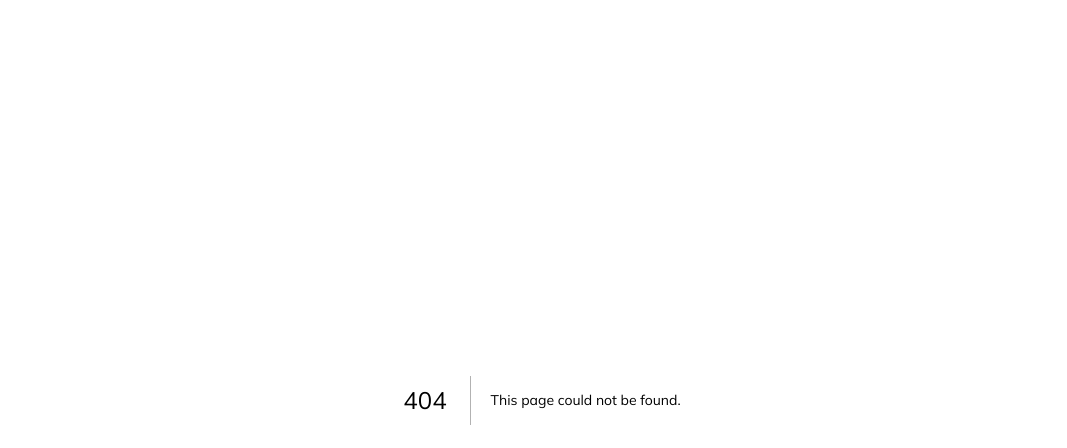
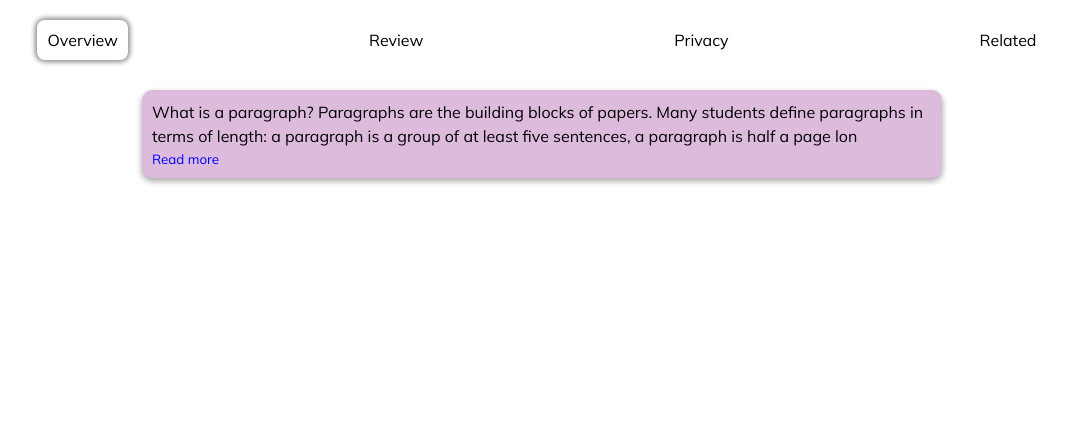
Before and after one commit to shivlahejat/design-practice, a Next.js app: page /tabChange in a window 1280 px wide. Before the commit this address had no page. Shown: the top 448 px of the page, without its empty margins (98-1165 px from the left). Built offline with nearby package versions, Linux system fonts and the light colour scheme; a web font is replaced by a local one.

Commit message:
fix: some push

```diff
--- a/package.json
+++ b/package.json
@@ -9,6 +9,7 @@
     "lint": "next lint"
   },
   "dependencies": {
+    "animate.css": "^4.1.1",
     "babel-plugin-styled-components": "^2.1.4",
     "next": "13.4.13",
     "react": "18.2.0",
--- a/src/imports/NavBar.js
+++ b/src/imports/NavBar.js
@@ -29,7 +29,7 @@ const NavBar = () => {
               <Link href="/readMore">Apps</Link>
             </NavLink>
             <NavLink active={router.pathname === "/testingDesign"}>
-              <Link href="/testingDesign">Testimonials</Link>
+              <Link href="/tabChange">tabChange</Link>
             </NavLink>
             <NavLink>
               <Link href="https://shivlahejat.netlify.app/" target="_blank">
@@ -52,7 +52,7 @@ const NavBar = () => {
                 <Link href="/readMore">Apps</Link>
               </NavLink>
               <NavLink active={router.pathname === "/testingDesign"}>
-                <Link href="/testingDesign">Testimonials</Link>
+                <Link href="/tabChange">tabChange</Link>
               </NavLink>
               <NavLink>
                 <Link href="https://shivlahejat.netlify.app/" target="_blank">
--- /dev/null
+++ b/src/pages/accordianPage.js
@@ -0,0 +1,75 @@
+import React, { useState } from "react";
+import styled from "styled-components";
+
+const accordionData = [
+  {
+    title: "Section 1",
+    content: "Content for section 1...",
+  },
+  {
+    title: "Section 2",
+    content: "Content for section 2...",
+  },
+];
+
+const AccordionPage = () => {
+  const [activeIndex, setActiveIndex] = useState(null);
+
+  const toggleAccordion = (index) => {
+    if (activeIndex === index) {
+      setActiveIndex(null);
+    } else {
+      setActiveIndex(index);
+    }
+  };
+
+  return (
+    <>
+      {accordionData.map((item, index) => (
+        <AccordionContainer key={index}>
+          <AccordionHeader onClick={() => toggleAccordion(index)}>
+            {item.title}
+            <AccordionIcon
+              isOpen={activeIndex === index}
+              xmlns="http://www.w3.org/2000/svg"
+              viewBox="0 0 24 24"
+            >
+              <path d="M7 10l5 5 5-5z" />
+            </AccordionIcon>
+          </AccordionHeader>
+          <AccordionContent isOpen={activeIndex === index}>
+            {item.content}
+          </AccordionContent>
+        </AccordionContainer>
+      ))}
+    </>
+  );
+};
+
+export default AccordionPage;
+
+const AccordionContainer = styled.div`
+  border: 1px solid #ccc;
+  margin: 10px;
+`;
+
+const AccordionHeader = styled.div`
+  background-color: #f2f2f2;
+  padding: 10px;
+  cursor: pointer;
+  display: flex;
+  justify-content: space-between;
+  align-items: center;
+`;
+
+const AccordionIcon = styled.svg`
+  width: 16px;
+  height: 16px;
+  transition: transform 0.3s ease-in-out;
+  transform: ${({ isOpen }) => (isOpen ? "rotate(180deg)" : "rotate(0deg)")};
+`;
+
+const AccordionContent = styled.div`
+  display: ${({ isOpen }) => (isOpen ? "block" : "none")};
+  padding: 10px;
+`;
--- a/src/pages/readMore.js
+++ b/src/pages/readMore.js
@@ -1,7 +1,7 @@
 import React, { useState } from "react";
 import styled from "styled-components";
 
-const HomePage = () => {
+const ReadMore = () => {
   const initialContent =
     "What is a paragraph? Paragraphs are the building blocks of papers. Many students define paragraphs in terms of length: a paragraph is a group of at least five sentences, a paragraph is half a page long, etc. In reality, though, the unity and coherence of ideas among sentences is what constitutes a paragraph.";
   const [isOpen, setIsOpen] = useState(false);
@@ -31,7 +31,7 @@ const HomePage = () => {
   );
 };
 
-export default HomePage;
+export default ReadMore;
 
 const Wrapper = styled.div`
   border-radius: 10px;
--- /dev/null
+++ b/src/pages/tabChange.js
@@ -0,0 +1,79 @@
+import React, { useState } from "react";
+import styled from "styled-components";
+import ReadMore from "./readMore";
+import AccordionPage from "./accordianPage";
+const App = () => {
+  const [activeTab, setActiveTab] = useState(0);
+
+  const handleTabClick = (index) => {
+    setActiveTab(index);
+  };
+
+  const renderTabContent = (index) => {
+    switch (index) {
+      case 0:
+        return <ReadMore />;
+      case 1:
+        return <AccordionPage />;
+      case 2:
+        return <ReadMore />;
+      case 3:
+        return <AccordionPage />;
+      default:
+        return <ReadMore />;
+    }
+  };
+
+  const tabs = [
+    { id: "overview", label: "Overview" },
+    { id: "review", label: "Review" },
+    { id: "privacy", label: "Privacy" },
+    { id: "related", label: "Related" },
+  ];
+
+  return (
+    <div>
+      <TabContainer>
+        {tabs.map((tab, index) => (
+          <TabButton
+            key={tab.id}
+            active={activeTab === index}
+            onClick={() => handleTabClick(index)}
+          >
+            {tab.label}
+          </TabButton>
+        ))}
+      </TabContainer>
+      {tabs.map((tab, index) => (
+        <TabContentContainer key={tab.id} active={activeTab === index}>
+          {renderTabContent(index)}
+        </TabContentContainer>
+      ))}
+    </div>
+  );
+};
+
+export default App;
+
+const TabContainer = styled.div`
+  display: flex;
+  justify-content: space-around;
+  max-width: 1400px;
+  margin: 0 auto;
+  padding: 20px;
+`;
+
+const TabButton = styled.button`
+  background: none;
+  border: none;
+  padding: 10px;
+  font-size: 16px;
+  cursor: pointer;
+  outline: none;
+  ${(props) => props.active && "box-shadow: 0px 0px 5px 2px #888888;"}
+  ${(props) => props.active && "border-radius: 8px;"}
+`;
+
+const TabContentContainer = styled.div`
+  display: ${(props) => (props.active ? "block" : "none")};
+`;
--- a/src/styles/globals.css
+++ b/src/styles/globals.css
@@ -60,7 +60,7 @@
 }
 
 body {
-    font-family: 'Mulish  ', sans-serif;
+    font-family: 'Mulish', sans-serif;
     padding: 0;
     margin: 0 ;
 }
@@ -81,5 +81,4 @@ text-decoration: none;
     font-family: 'Mulish', sans-serif;
     padding: 0;
     margin: 0 ;
-
 }
```
Also changed, not shown: 1 other file (tests, documents, lock files or other folders).
